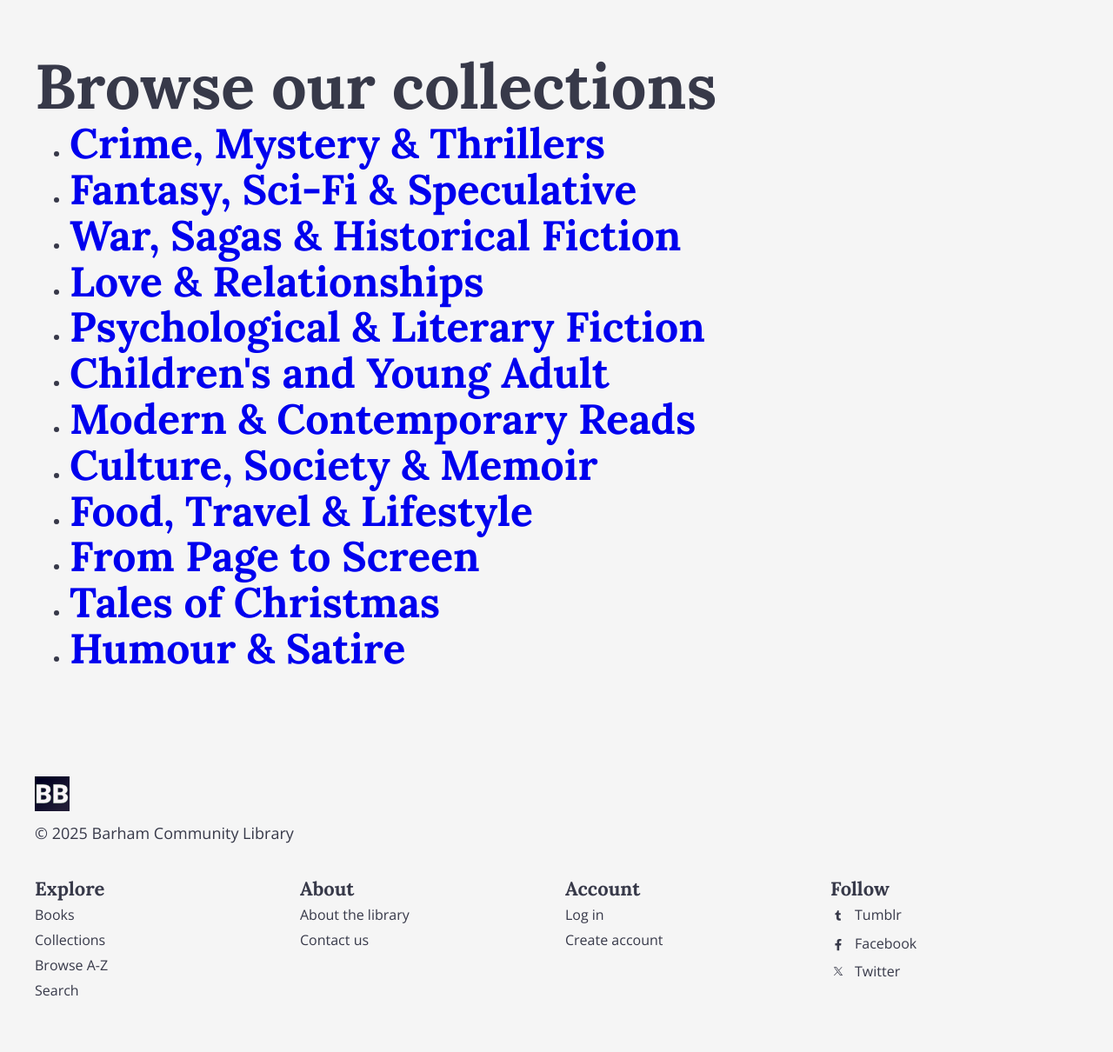
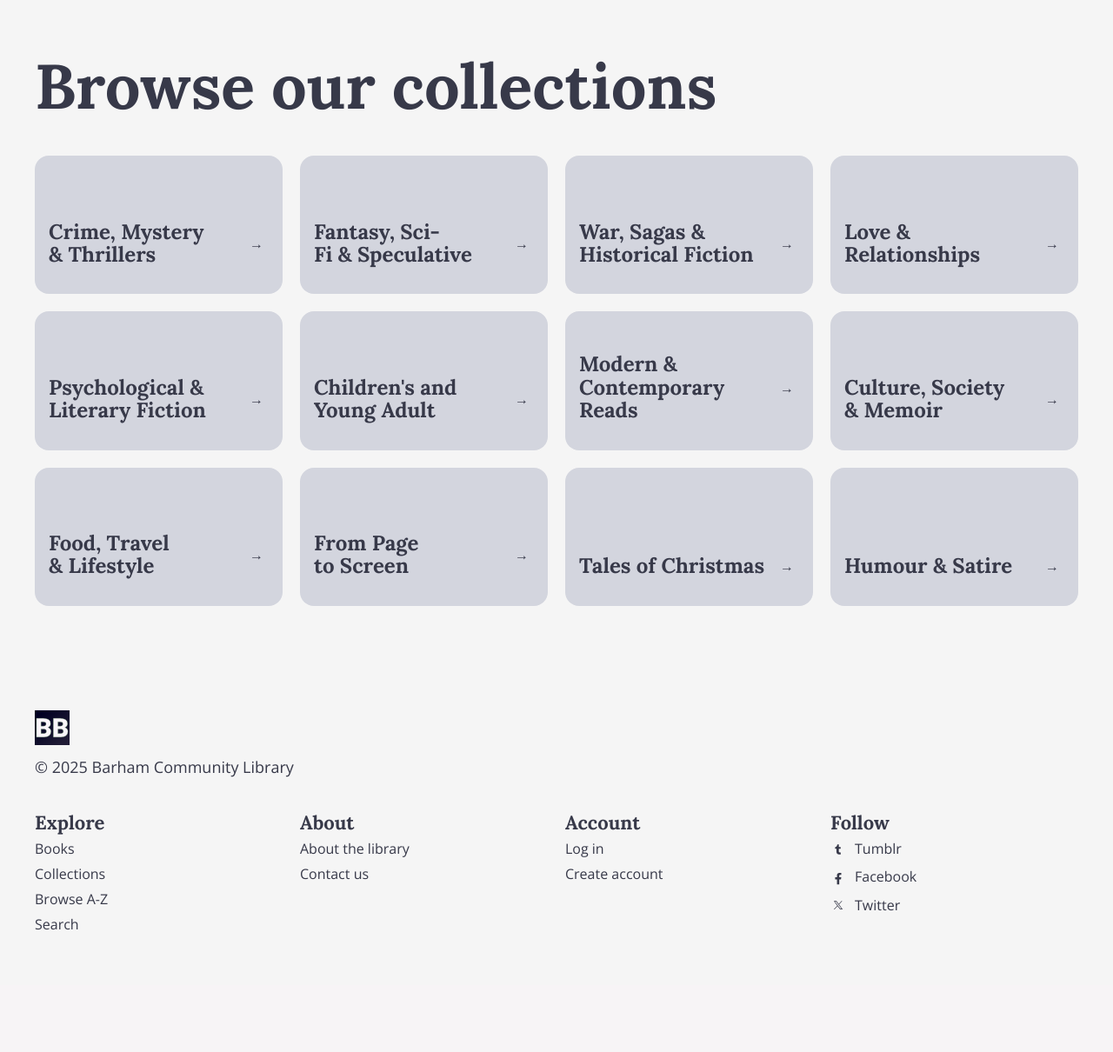
Before and after one commit to shisinbin/barham-books, a Django app: page /books/collections/ in a window 1280 px wide. Shown: the part 100-1310 px from the top of the page at 87% size. After the commit the page ends 1170 px from the top, so only its background shows below. Run offline with Django 3.2, Linux system fonts and the light colour scheme; parts of the project's set-up code (start-up, migrations or seed data) failed here and were passed over; some libraries are stand-ins or nearby versions.

Commit message:
Add grid to collections page with basic styles, add clickable parent global class

```diff
--- a/blib/static/css/app.css
+++ b/blib/static/css/app.css
@@ -49,8 +49,11 @@
       U+02C6, U+02DA, U+02DC, U+0304, U+0308, U+0329, U+2000-206F,
       U+20AC, U+2122, U+2191, U+2193, U+2212, U+2215, U+FEFF, U+FFFD;
   }
-  /* Font sizes */
+  /* Font family and sizes */
   :root {
+    --font-headings: 'Lora', Georgia, Times, 'Times New Roman', serif;
+    --font-text: 'Open Sans', Arial, Helvetica, sans-serif;
+
     --fs-14: calc(14 / 16 * 1rem);
     --fs-16: calc(16 / 16 * 1rem);
     --fs-18: calc(18 / 16 * 1rem);
@@ -166,7 +169,7 @@
   }
 
   body {
-    font-family: 'Open Sans', Arial, Helvetica, sans-serif;
+    font-family: var(--font-text);
     line-height: 1.3;
     color: var(--color-text-dark);
     background-color: var(--color-main-bg);
@@ -175,7 +178,7 @@
   h1,
   h2,
   h3 {
-    font-family: 'Lora', Georgia, Times, 'Times New Roman', serif;
+    font-family: var(--font-headings);
     line-height: 1.1;
   }
 
@@ -263,6 +266,28 @@
       &:last-of-type {
         margin-block-end: 40px;
       }
+    }
+  }
+
+  .clickable-parent {
+    position: relative;
+
+    /* Add focus around parent */
+    &:focus-within {
+      outline: 3px solid var(--c-teal);
+      outline-offset: 3px;
+
+      /* Remove focus around child */
+      :focus {
+        outline: none;
+      }
+    }
+
+    .clickable-parent-link::after {
+      content: '';
+      position: absolute;
+      inset: 0;
+      z-index: 1;
     }
   }
 
--- a/blib/static/css/pages/collections.css
+++ b/blib/static/css/pages/collections.css
@@ -1,4 +1,68 @@
 @layer component {
   .collections {
+    .collections__title {
+      margin-block-end: 40px;
+    }
+
+    .collections__grid {
+      display: grid;
+      grid-template-columns: repeat(auto-fit, minmax(250px, 1fr));
+      grid-auto-rows: 1fr; /* Each row takes up equal height */
+      gap: 20px;
+      list-style: none;
+      padding: 0;
+    }
+
+    .collections__card {
+      --card-bg: var(--c-gray-light, gray);
+      --card-bg-hover: var(--c-gray-lighter, lightgray);
+
+      position: relative;
+      display: grid;
+      align-items: end;
+      background-color: var(--card-bg);
+      padding: 48px 16px 32px;
+      border-radius: 16px;
+      transition: 150ms ease;
+      transition-property: background-color, box-shadow;
+      /* min-height: 250px; */
+
+      &:hover {
+        background-color: var(--card-bg-hover);
+      }
+
+      &:focus-within {
+        background-color: var(--card-bg-hover);
+
+        .collections__arrow {
+          transform: translateX(0);
+        }
+      }
+
+      &:hover .collections__arrow {
+        transform: translateX(0);
+      }
+    }
+
+    .collections__card-body {
+      display: flex;
+      justify-content: space-between;
+      align-items: center;
+      gap: 1em;
+    }
+
+    .collections__card-title {
+      overflow-wrap: normal; /* Not sure about this one */
+    }
+
+    .collections__card-main-link {
+      color: inherit;
+      width: fit-content;
+    }
+
+    .collections__arrow {
+      transform: translateX(-6px);
+      transition: transform 150ms ease;
+    }
   }
 }
--- a/templates/books/collections.html
+++ b/templates/books/collections.html
@@ -1,24 +1,28 @@
 {% extends 'site_base.html' %}
 {% load static %}
 
-{% block title %}Collections - Barham Community Library{% endblock %}
+{% block title %}
+  Collections - Barham Community Library
+{% endblock %}
 
-{% block extra_css %}<link rel="stylesheet" href="{% static 'css/pages/collections.css' %}" />{% endblock %}
+{% block extra_css %}
+  <link rel="stylesheet" href="{% static 'css/pages/collections.css' %}" />
+{% endblock %}
 
 {% block content %}
   <div class="collections wrapper">
     <h1 class="collections__title">Browse our collections</h1>
 
-    <ul>
-    {% for slug, collection in collections.items %}
-      <li>
-        <h2>
-          <a href="{% url 'collection_detail' slug=slug %}">
-            {{ collection.title }}
-          </a>
-        </h2>
-      </li>
-    {% endfor %}
-  </ul>
+    <ul class="collections__grid">
+      {% for slug, collection in collections.items %}
+        <li class="collections__card clickable-parent">
+          {% comment %}Backdrop or image{% endcomment %}
+          <div class="collections__card-body">
+            <h3 class="collections__card-title"><a href="{% url 'collection_detail' slug=slug %}" class="collections__card-main-link clickable-parent-link">{{ collection.title }}</a></h3>
+            <span class="collections__arrow">→</span>
+          </div>
+        </li>
+      {% endfor %}
+    </ul>
   </div>
 {% endblock %}
--- a/templates/partials/footer.html
+++ b/templates/partials/footer.html
@@ -5,16 +5,10 @@
 
   <div class="wrapper">
     <div class="footer__top-row">
-      <a href="#" class="footer__homelink">
-        <img
-          src="{% static 'img/logo.svg' %}"
-          alt="Barham library logo"
-          width="40"
-          height="40"
-          class="footer__logo"
-        />
-      </a>
-      <p>© <span id="current-year">2026</span> Barham Community Library</p>
+      <a href="#" class="footer__homelink"><img src="{% static 'img/logo.svg' %}" alt="Barham library logo" width="40" height="40" class="footer__logo" /></a>
+      <p>
+        © <span id="current-year">2026</span> Barham Community Library
+      </p>
     </div>
 
     <div class="footer__main-nav-area">
@@ -72,47 +66,34 @@
       <nav class="footer__nav-item">
         <h3 class="footer__nav-title">Follow</h3>
         <ul class="footer__nav-list">
-
           <li>
-            <a href='https://barhamlibrary.tumblr.com/'
-            target='_blank'
-            rel='noopener noreferrer'
-            aria-label='Tumblr' class="footer__link social">
+            <a href="https://barhamlibrary.tumblr.com/" target="_blank" rel="noopener noreferrer" aria-label="Tumblr" class="footer__link social">
               <!-- created by svgstack.com -->
-              <svg class="footer__social-svg" width="18" height="18" viewBox="0 0 201 201" fill="none" xmlns="http://www.w3.org/2000/svg">
-                <path class="footer__social-path" d="M132.325 163.576H111.15C92.0791 163.576 77.8691 153.763 77.8691 130.286V92.6887H60.5386V72.3328C79.6091 67.3826 87.5839 50.9611 88.5046 36.7471H108.306V69.0281H131.412V92.6887H108.306V125.43C108.306 135.243 113.255 138.635 121.142 138.635H132.325V163.583V163.576Z" fill="#373949"/>
-              </svg>
-              Tumblr
+              <svg class="footer__social-svg" width="18" height="18" viewBox="0 0 201 201" fill="none" xmlns="http://www.w3.org/2000/svg" aria-hidden="true">
+                <path class="footer__social-path" d="M132.325 163.576H111.15C92.0791 163.576 77.8691 153.763 77.8691 130.286V92.6887H60.5386V72.3328C79.6091 67.3826 87.5839 50.9611 88.5046 36.7471H108.306V69.0281H131.412V92.6887H108.306V125.43C108.306 135.243 113.255 138.635 121.142 138.635H132.325V163.583V163.576Z" fill="#373949" />
+              </svg>Tumblr
             </a>
           </li>
 
           <li>
-            <a href='https://www.facebook.com/barhamlibrary/'
-            target='_blank'
-            rel='noopener noreferrer'
-            aria-label='Facebook' class="footer__link social">
+            <a href="https://www.facebook.com/barhamlibrary/" target="_blank" rel="noopener noreferrer" aria-label="Facebook" class="footer__link social">
               <!-- created by svgstack.com -->
-              <svg class="footer__social-svg" width="18" height="18" viewBox="0 0 201 202" fill="none" xmlns="http://www.w3.org/2000/svg">
-                <path class="footer__social-path" d="M113.59 78.5572V99.6106H139.627L135.504 127.971H113.59V193.312C109.196 193.921 104.701 194.24 100.138 194.24C94.8716 194.24 89.6995 193.82 84.6627 193.007V127.971H60.6503V99.6106H84.6627V73.8508C84.6627 57.8694 97.6133 44.9082 113.597 44.9082V44.9218C113.644 44.9218 113.685 44.9082 113.732 44.9082H139.633V69.4356H122.709C117.679 69.4356 113.597 73.519 113.597 78.5504L113.59 78.5572Z" fill="#373949"/>
-              </svg>
-              Facebook
+              <svg class="footer__social-svg" width="18" height="18" viewBox="0 0 201 202" fill="none" xmlns="http://www.w3.org/2000/svg" aria-hidden="true">
+                <path class="footer__social-path" d="M113.59 78.5572V99.6106H139.627L135.504 127.971H113.59V193.312C109.196 193.921 104.701 194.24 100.138 194.24C94.8716 194.24 89.6995 193.82 84.6627 193.007V127.971H60.6503V99.6106H84.6627V73.8508C84.6627 57.8694 97.6133 44.9082 113.597 44.9082V44.9218C113.644 44.9218 113.685 44.9082 113.732 44.9082H139.633V69.4356H122.709C117.679 69.4356 113.597 73.519 113.597 78.5504L113.59 78.5572Z" fill="#373949" />
+              </svg>Facebook
             </a>
           </li>
 
           <li>
-            <a href='https://twitter.com/BarhamLibrary'
-            target='_blank'
-            rel='noopener noreferrer'
-            aria-label='Twitter' class="footer__link social">
+            <a href="https://twitter.com/BarhamLibrary" target="_blank" rel="noopener noreferrer" aria-label="Twitter" class="footer__link social">
               <!-- created by svgstack.com -->
-              <svg class="footer__social-svg" width="18" height="18" viewBox="0 0 201 201" fill="none" xmlns="http://www.w3.org/2000/svg">
-                <path class="footer__social-path" d="M43.1646 47.8984L87.7234 107.49L42.8871 155.942H52.9808L92.2389 113.524L123.955 155.942H158.299L111.235 92.9985L152.971 47.8984H142.877L106.726 86.9648L77.5146 47.8984H43.1713H43.1646ZM58.004 55.3338H73.7776L143.446 148.507H127.672L58.004 55.3338Z" fill="#373949"/>
-              </svg>
-              Twitter</a>
+              <svg class="footer__social-svg" width="18" height="18" viewBox="0 0 201 201" fill="none" xmlns="http://www.w3.org/2000/svg" aria-hidden="true">
+                <path class="footer__social-path" d="M43.1646 47.8984L87.7234 107.49L42.8871 155.942H52.9808L92.2389 113.524L123.955 155.942H158.299L111.235 92.9985L152.971 47.8984H142.877L106.726 86.9648L77.5146 47.8984H43.1713H43.1646ZM58.004 55.3338H73.7776L143.446 148.507H127.672L58.004 55.3338Z" fill="#373949" />
+              </svg>Twitter
+            </a>
           </li>
         </ul>
       </nav>
-
     </div>
   </div>
 </footer>
--- a/templates/partials/header.html
+++ b/templates/partials/header.html
@@ -4,9 +4,7 @@
   <h2 class="visually-hidden">Header</h2>
 
   <div class="wrapper topnav__wrapper">
-    <a href="/" class="topnav__homelink">
-      <img src="{% static 'img/logo.svg' %}" alt="Barham homepage" class="topnav__logo" width="40" height="40">
-    </a>
+    <a href="/" class="topnav__homelink"><img src="{% static 'img/logo.svg' %}" alt="Barham homepage" class="topnav__logo" width="40" height="40" /></a>
 
     <nav aria-label="Primary">
       <ul class="topnav__links">
--- a/templates/site_base.html
+++ b/templates/site_base.html
@@ -5,26 +5,23 @@
   <head>
     <meta charset="UTF-8" />
     <meta name="viewport" content="width=device-width, initial-scale=1.0" />
-    <title>{% block title %}Barham Community Library{% endblock %}</title>
+    <title>
+      {% block title %}
+        Barham Community Library
+      {% endblock %}
+    </title>
 
     {% block meta %}
-      <meta name="description" content="A volunteer-run community library in Wembley. Discover, browse and explore books for all ages.">
+      <meta name="description" content="A volunteer-run community library in Wembley. Discover, browse and explore books for all ages." />
     {% endblock %}
 
-    <link rel="preload"
-      href="{% static 'fonts/memvYaGs126MiZpBA-UvWbX2vVnXBbObj2OVTS-mu0SC55I.woff2' %}"
-      as="font"
-      type="font/woff2"
-      crossorigin>
-    <link rel="preload"
-      href="{% static 'fonts/0QIvMX1D_JOuMwr7I_FMl_E.woff2' %}"
-      as="font"
-      type="font/woff2"
-      crossorigin>
+    <link rel="preload" href="{% static 'fonts/memvYaGs126MiZpBA-UvWbX2vVnXBbObj2OVTS-mu0SC55I.woff2' %}" as="font" type="font/woff2" crossorigin />
+    <link rel="preload" href="{% static 'fonts/0QIvMX1D_JOuMwr7I_FMl_E.woff2' %}" as="font" type="font/woff2" crossorigin />
 
     <link rel="stylesheet" href="{% static 'css/app.css' %}" />
 
-    {% block extra_css %}{% endblock %}
+    {% block extra_css %}
+    {% endblock %}
 
     <link rel="icon" type="image/png" href="{% static 'img/favicon-96x96.png' %}" sizes="96x96" />
     <link rel="icon" type="image/svg+xml" href="{% static 'img/favicon.svg' %}" />
@@ -34,16 +31,16 @@
 
     <script src="{% static 'js/app.js' %}" defer></script>
 
-    {% block extra_js %}{% endblock %}
+    {% block extra_js %}
+    {% endblock %}
   </head>
   <body>
     <div id="app">
-      <a class="visually-hidden skip" href="#main">
-        Skip to main content
-      </a>
+      <a class="visually-hidden skip" href="#main">Skip to main content</a>
       {% include 'partials/header.html' %}
       <main id="main">
-        {% block content %}{% endblock %}
+        {% block content %}
+        {% endblock %}
       </main>
       {% include 'partials/footer.html' %}
     </div>
```
Also changed, not shown: templates/pages/index.html (+8 -30 lines).
